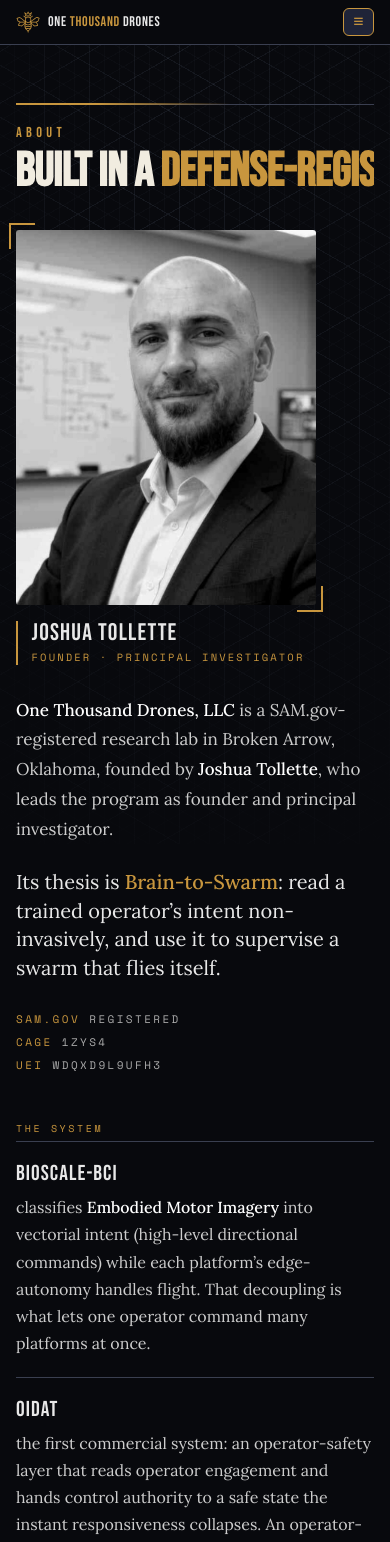
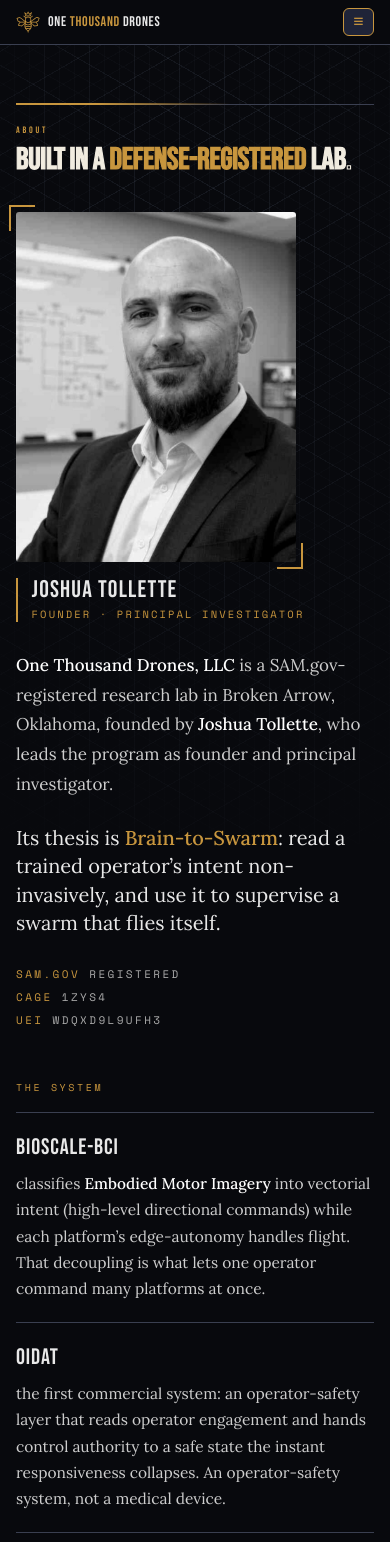
Before and after one commit to Otd-llc/otd-site, a Next.js app: page /about in a window 390 px wide. Shown: the top 1542 px of the page. Built offline with nearby package versions, Linux system fonts and the light colour scheme.

Commit message:
fix(design): about mobile + whitespace — page titles wrap (not clip) + run smaller; system as a 3-col grid that fills the row

```diff
--- a/app/about/page.tsx
+++ b/app/about/page.tsx
@@ -60,6 +60,7 @@
 
       <div className="about-system">
         <p className="asys-cap">The system</p>
+        <div className="asys-grid">
           <div className="asys">
             <span className="asys-h">BioScale-BCI</span>
             <p>
@@ -84,6 +85,7 @@
             </p>
           </div>
         </div>
+      </div>
 
       <div className="cta-row">
         <Link className="glass-button glass-button-cta" href="/contact">
--- a/app/globals.css
+++ b/app/globals.css
@@ -154,8 +154,12 @@
 /* title-rule — gold gradient hairline opening the hero (matches the academy). */
 .title-rule { position: relative; height: 1px; width: 100%; max-width: 760px; background: var(--color-panel-border); margin: 1.4rem 0; }
 .title-rule::before { content: ""; position: absolute; top: -1px; left: 0; height: 2px; width: 60%; background: linear-gradient(to right, var(--color-command-gold) 0%, var(--color-command-gold) 38%, rgba(200, 150, 62, 0) 100%); }
-/* Page header (about / contact / etc.) — the bench-hero title stack. */
-.page-head { margin-bottom: 2.5rem; }
+/* Page header (about / contact / etc.) — the bench-hero title stack. Page titles
+   run a notch smaller than the home hero and WRAP: the home hero is nowrap on two
+   controlled lines, but a long single-line page title must wrap rather than clip
+   inside the hero-line mask. */
+.page-head { margin-bottom: 2.5rem; --hero-size: clamp(31px, 5.6vw, 58px); }
+.page-head .bench-hero { white-space: normal; overflow-wrap: break-word; }
 .subhead { margin-top: 1.1rem; font-family: var(--font-serif), serif; font-style: italic; font-size: 1.05rem; line-height: 1.5; color: var(--color-gray-1); max-width: 56ch; }
 .subhead {
   font-family: var(--font-serif), serif;
@@ -402,7 +406,7 @@
 .door:hover .go .ar { transform: translateX(4px); }
 
 /* ---- about — founder dossier: framed credential + a structured record ---- */
-.about-intro { margin-top: 1.8rem; display: grid; grid-template-columns: .72fr 1.28fr; gap: 2.8rem; align-items: start; }
+.about-intro { margin-top: 1.8rem; display: grid; grid-template-columns: 300px 1fr; gap: 2.8rem; align-items: start; }
 .about-portrait { margin: 0; }
 .about-frame { position: relative; }
 /* gold corner ticks, like a sighted record */
@@ -413,21 +417,24 @@
 .about-plate { display: flex; flex-direction: column; gap: 4px; margin-top: 1rem; padding-left: .85rem; border-left: 2px solid var(--color-command-gold); }
 .ap-name { font-family: var(--font-display), sans-serif; font-size: 1.5rem; letter-spacing: .05em; color: var(--color-gray-1); line-height: 1; }
 .ap-role { font-family: var(--font-mono), monospace; font-size: 10.5px; letter-spacing: .2em; text-transform: uppercase; color: var(--color-command-gold); }
-.about-lead > p { font-family: var(--font-serif), serif; font-size: 17px; color: var(--color-gray-2); line-height: 1.75; max-width: 56ch; }
+.about-lead > p { font-family: var(--font-serif), serif; font-size: 17px; color: var(--color-gray-2); line-height: 1.75; max-width: 60ch; }
 .about-lead > p b { color: #fff; font-weight: 500; }
-.about-lead p.about-thesis { margin-top: 1.5rem; font-size: clamp(20px, 2.4vw, 27px); line-height: 1.42; color: var(--color-gray-1); }
+.about-lead p.about-thesis { margin-top: 1.5rem; max-width: none; font-size: clamp(20px, 2.2vw, 26px); line-height: 1.42; color: var(--color-gray-1); }
 .about-lead p.about-thesis b { color: var(--color-command-gold); font-weight: 500; }
 .about-creds { margin-top: 1.8rem; }
-.about-system { margin-top: 3rem; }
-.asys-cap { font-family: var(--font-mono), monospace; font-size: 10px; letter-spacing: .26em; text-transform: uppercase; color: var(--color-command-gold); margin-bottom: .3rem; }
-.asys { display: grid; grid-template-columns: 180px 1fr; gap: 1.6rem; padding: 1.4rem 0; border-top: 1px solid var(--color-panel-border); align-items: baseline; }
-.asys-h { font-family: var(--font-display), sans-serif; font-size: 1.35rem; letter-spacing: .05em; color: var(--color-gray-1); }
-.asys p { font-family: var(--font-serif), serif; font-size: 16px; color: var(--color-gray-2); line-height: 1.7; max-width: 62ch; }
+.about-system { margin-top: 3.2rem; }
+.asys-cap { font-family: var(--font-mono), monospace; font-size: 10px; letter-spacing: .26em; text-transform: uppercase; color: var(--color-command-gold); margin-bottom: 1.1rem; }
+/* three product columns fill the row instead of leaving the right half empty */
+.asys-grid { display: grid; grid-template-columns: repeat(3, 1fr); gap: 1.9rem; }
+.asys { border-top: 2px solid var(--color-command-gold); padding-top: 1.1rem; }
+.asys-h { display: block; font-family: var(--font-display), sans-serif; font-size: 1.4rem; letter-spacing: .04em; color: var(--color-gray-1); margin-bottom: .55rem; }
+.asys p { font-family: var(--font-serif), serif; font-size: 15.5px; color: var(--color-gray-2); line-height: 1.7; }
 .asys p b { color: #fff; font-weight: 500; }
 @media (max-width: 760px) {
-  .about-intro { grid-template-columns: 1fr; gap: 1.9rem; }
-  .about-frame { max-width: 300px; }
-  .asys { grid-template-columns: 1fr; gap: .5rem; padding: 1.2rem 0; }
+  .about-intro { grid-template-columns: 1fr; gap: 1.8rem; }
+  .about-frame { max-width: 280px; }
+  .asys-grid { grid-template-columns: 1fr; gap: 0; }
+  .asys { border-top-width: 1px; border-top-color: var(--color-panel-border); padding: 1.3rem 0; }
 }
 
 /* ---- academy tease ---- */
```
Lines whose indentation alone changed are shown as unchanged.
